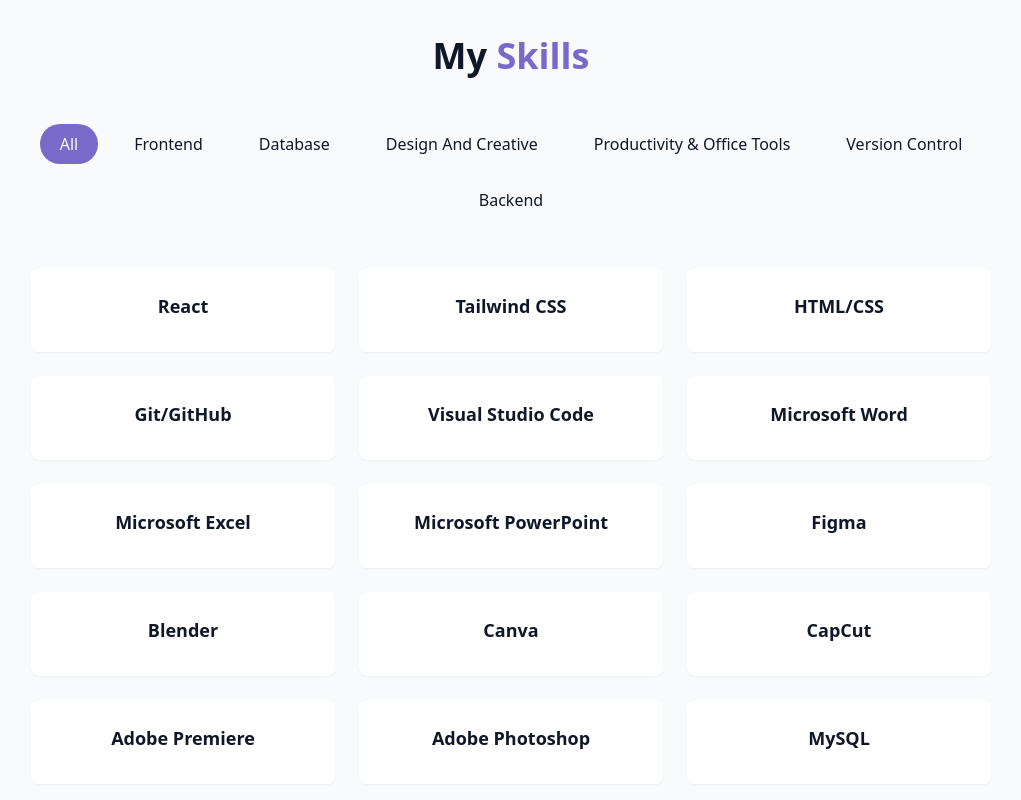
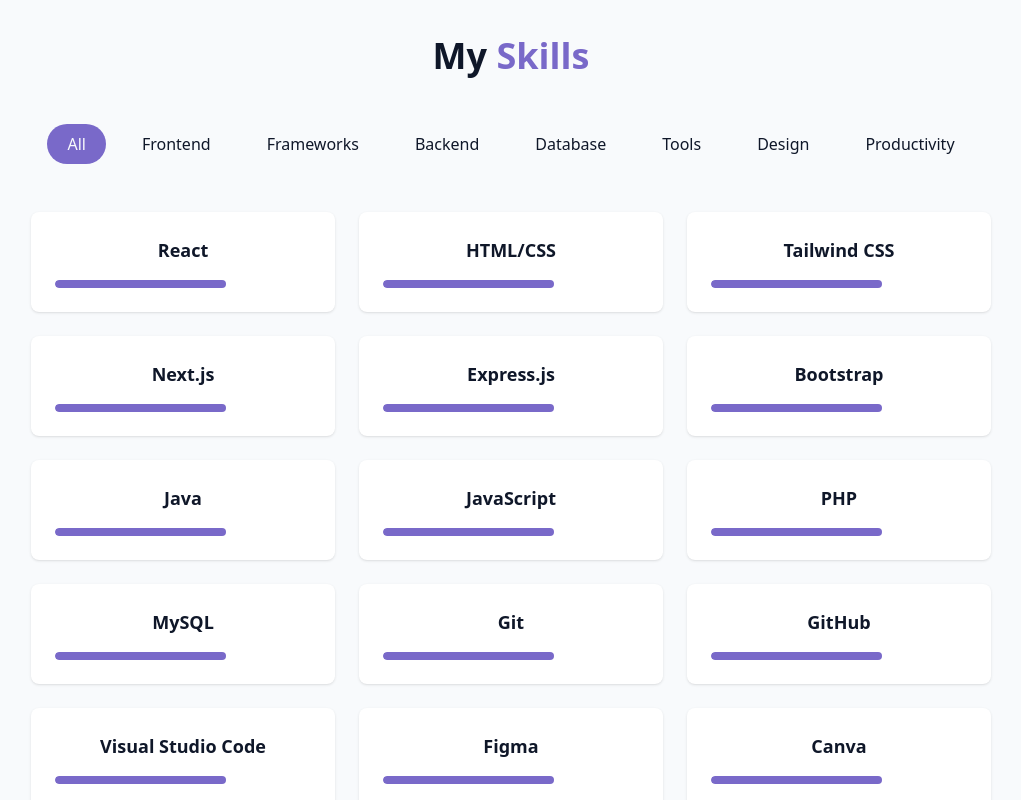
Before and after one commit to obri4402/aubrey-s-portfolio, a React (Vite) app: page / in a window 1280 px wide. Shown: the part 1740-2540 px from the top of the page, without its empty margins (129-1150 px from the left). Built offline with nearby package versions, Linux system fonts and the light colour scheme.

Commit message:
Update resume

```diff
--- a/src/components/AboutSection.jsx
+++ b/src/components/AboutSection.jsx
@@ -29,7 +29,7 @@
                 Get in Touch
               </a>
               <a
-                href="https://drive.google.com/file/d/13ce7LMoxnTUC9t3SwQhJoyVojqZAxZvG/view?usp=sharing"
+                href="https://drive.google.com/file/d/11tBQ_r31MzNvyCCMUn6cmd__ovtU2hoX/view?usp=sharing"
                 target="_blank"
                 rel="noopener noreferrer"
                 className="px-6 py-2 rounded-full border border-primary hover:bg-primary/10 transition-colors duration-300 text-center text-sm md:text-base"
--- a/src/components/SkillsSection.jsx
+++ b/src/components/SkillsSection.jsx
@@ -2,64 +2,82 @@
 import { cn } from "@/lib/utils";
 
 const skills = [
-  // Frontend / Web Development
+  // Frontend
   { name: "React", category: "frontend" },
+  { name: "HTML/CSS", category: "frontend" },
   { name: "Tailwind CSS", category: "frontend" },
-  { name: "HTML/CSS", category: "frontend" },
 
-  // version control
-  { name: "Git/GitHub", category: "version control" },
-  { name: "Visual Studio Code", category: "version control" },
+  // Frameworks
+  { name: "Next.js", category: "frameworks" },
+  { name: "Express.js", category: "frameworks" },
+  { name: "Bootstrap", category: "frameworks" },
 
-  //office tools
-  { name: "Microsoft Word", category: "productivity & Office tools" },
-  { name: "Microsoft Excel", category: "productivity & Office tools" },
-  { name: "Microsoft PowerPoint", category: "productivity & Office tools" },
-
-  //design and creative
-  { name: "Figma", category: "design and creative" },
-  { name: "Blender", category: "design and creative" },
-  { name: "Canva", category: "design and creative" },
-  { name: "CapCut", category: "design and creative" },
-  { name: "Adobe Premiere", category: "design and creative" },
-  { name: "Adobe Photoshop", category: "design and creative" },
-
+  // Backend / Programming Languages
+  { name: "Java", category: "backend" },
+  { name: "JavaScript", category: "backend" },
+  { name: "PHP", category: "backend" },
 
   // Database
   { name: "MySQL", category: "database" },
 
-  // Programming Languages`
-  { name: "Java", category: "backend" },
-  { name: "JavaScript", category: "backend" },
-  { name: "PHP", category: "backend" },
+  // Tools / Version Control
+  { name: "Git", category: "tools" },
+  { name: "GitHub", category: "tools" },
+  { name: "Visual Studio Code", category: "tools" },
 
+  // Design & Creative
+  { name: "Figma", category: "design" },
+  { name: "Canva", category: "design" },
+  { name: "Blender", category: "design" },
+  { name: "CapCut", category: "design" },
+  { name: "Adobe Premiere Pro", category: "design" },
+  { name: "Adobe Photoshop", category: "design" },
+
+  // Productivity
+  { name: "Microsoft Word", category: "productivity" },
+  { name: "Microsoft Excel", category: "productivity" },
+  { name: "Microsoft PowerPoint", category: "productivity" },
 ];
 
-const categories = ["all", "frontend", "database", "design and creative", "productivity & Office tools", "version control", "backend"];
+const categories = [
+  "all",
+  "frontend",
+  "frameworks",
+  "backend",
+  "database",
+  "tools",
+  "design",
+  "productivity",
+];
 
 export const SkillsSection = () => {
   const [activeCategory, setActiveCategory] = useState("all");
 
   const filteredSkills = skills.filter(
-    (skill) => activeCategory === "all" || skill.category === activeCategory
+    (skill) =>
+      activeCategory === "all" || skill.category === activeCategory
   );
+
   return (
     <section id="skills" className="py-24 px-4 relative bg-secondary/30">
       <div className="container mx-auto max-w-5xl">
+
+        {/* Title */}
         <h2 className="text-3xl md:text-4xl font-bold mb-12 text-center">
-          My <span className="text-primary"> Skills</span>
+          My <span className="text-primary">Skills</span>
         </h2>
 
+        {/* Category Filters */}
         <div className="flex flex-wrap justify-center gap-4 mb-12">
-          {categories.map((category, key) => (
+          {categories.map((category) => (
             <button
-              key={key}
+              key={category}
               onClick={() => setActiveCategory(category)}
               className={cn(
                 "px-5 py-2 rounded-full transition-colors duration-300 capitalize",
                 activeCategory === category
                   ? "bg-primary text-primary-foreground"
-                  : "bg-secondary/70 text-forefround hover:bd-secondary"
+                  : "bg-secondary/70 text-foreground hover:bg-secondary"
               )}
             >
               {category}
@@ -67,20 +85,27 @@
           ))}
         </div>
 
+        {/* Skills Grid */}
         <div className="grid grid-cols-1 sm:grid-cols-2 lg:grid-cols-3 gap-6">
-          {filteredSkills.map((skill, key) => (
+          {filteredSkills.map((skill) => (
             <div
-              key={key}
-              className="bg-card p-6 rounded-lg shadow-xs card-hover"
+              key={skill.name}
+              className="bg-card p-6 rounded-lg shadow-sm card-hover"
             >
               <div className="text-center">
-                <h3 className="font-semibold text-lg"> {skill.name}</h3>
+                <h3 className="font-semibold text-lg">
+                  {skill.name}
+                </h3>
               </div>
-              <div className="w-full bg-secondary/50 h-2 rounded-full overflow-hidden">
+
+              {/* Simple progress bar placeholder */}
+              <div className="w-full bg-secondary/50 h-2 rounded-full mt-4 overflow-hidden">
+                <div className="h-full w-2/3 bg-primary rounded-full"></div>
               </div>
             </div>
           ))}
         </div>
+
       </div>
     </section>
   );
```
